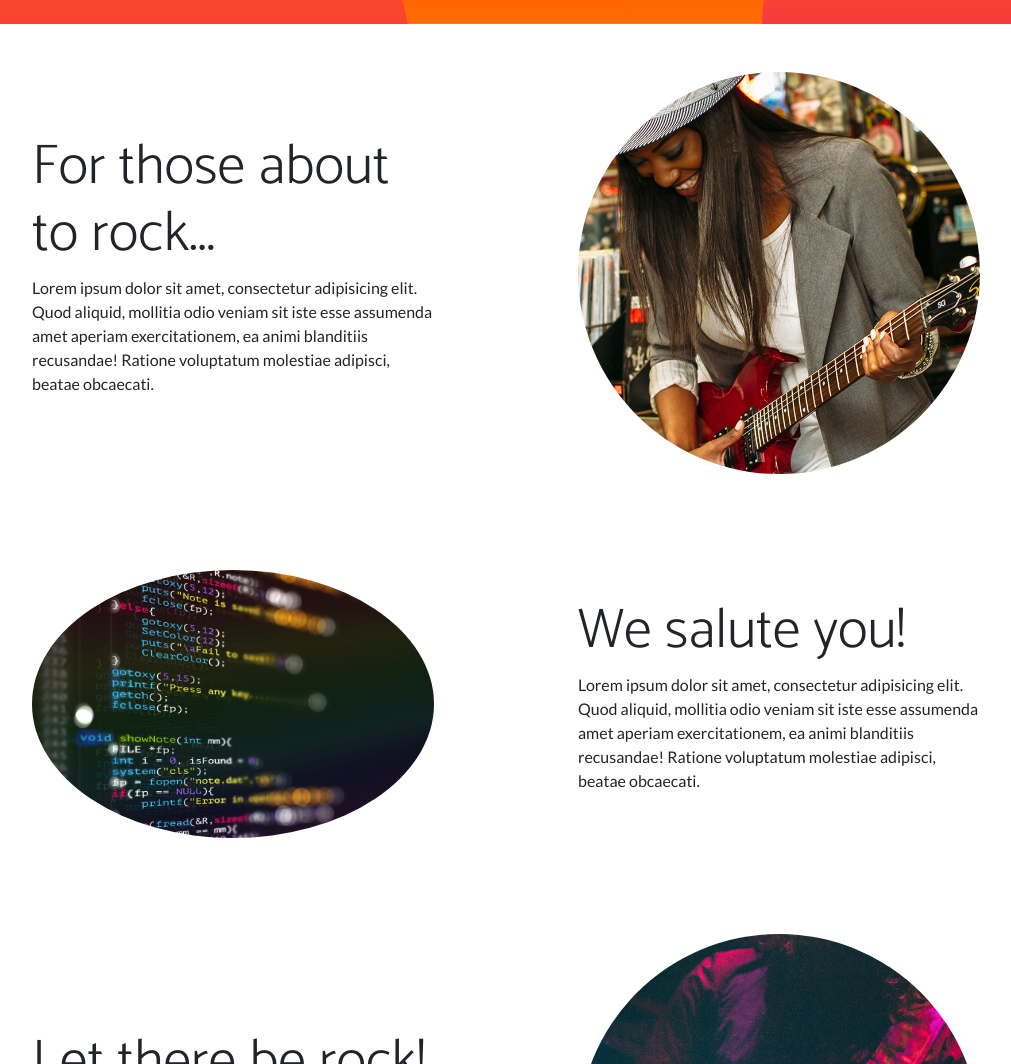
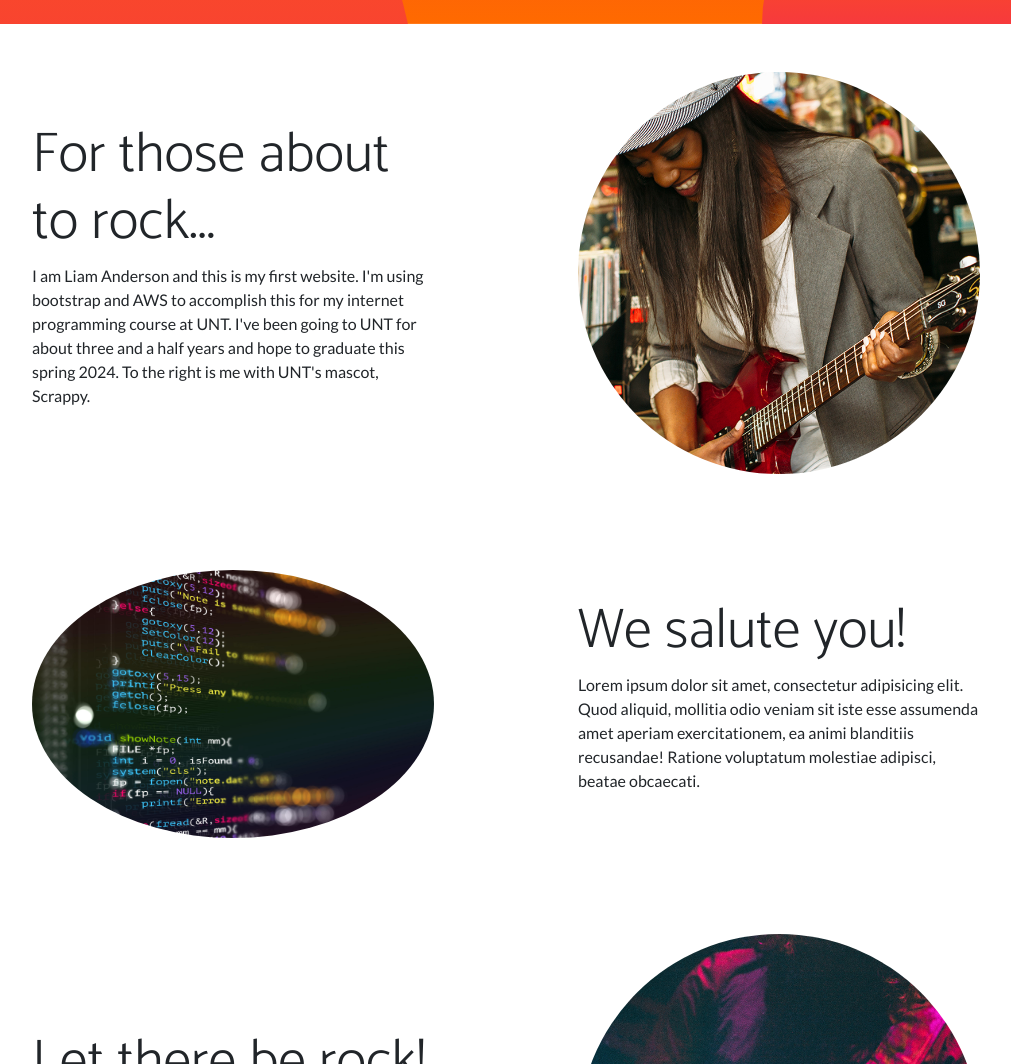
Before and after one commit to LiamAnderson1022/my-website2, a website: page index.html in a window 1280 px wide. Shown: the part 778-1842 px from the top of the page, without its empty margins (134-1145 px from the left). Drawn offline with nearby package versions, Linux system fonts and the light colour scheme.

Commit message:
added paragraph

```diff
--- a/index.html
+++ b/index.html
@@ -53,7 +53,7 @@
                     <div class="col-lg-6 order-lg-1">
                         <div class="p-5">
                             <h2 class="display-4">For those about to rock...</h2>
-                            <p>Lorem ipsum dolor sit amet, consectetur adipisicing elit. Quod aliquid, mollitia odio veniam sit iste esse assumenda amet aperiam exercitationem, ea animi blanditiis recusandae! Ratione voluptatum molestiae adipisci, beatae obcaecati.</p>
+                            <p>I am Liam Anderson and this is my first website. I'm using bootstrap and AWS to accomplish this for my internet programming course at UNT. I've been going to UNT for about three and a half years and hope to graduate this spring 2024. To the right is me with UNT's mascot, Scrappy.</p>
                         </div>
                     </div>
                 </div>
```
